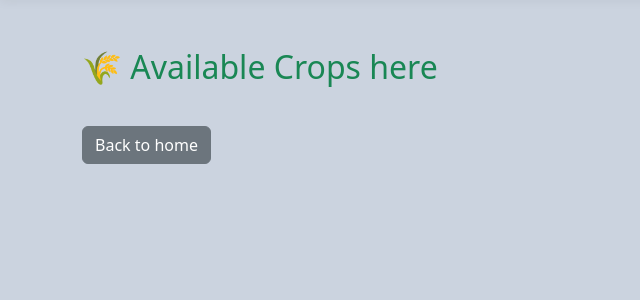
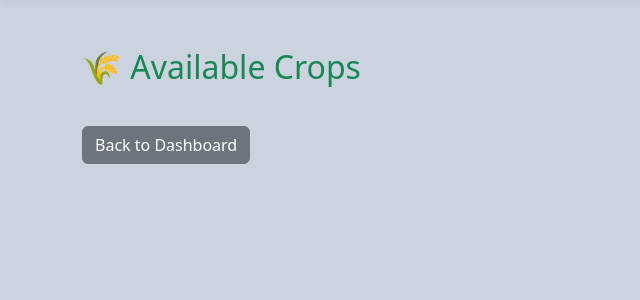
Before and after one commit to chetan3622/Direct-Market, a Flask app: page /view_crops in a window 1280 px wide. Shown: the part 62-362 px from the top of the page, without its empty margins (0-640 px from the left). Run offline with Flask 3, Linux system fonts and the light colour scheme; the visitor is signed in with stand-in values (Sample User, id 1); data that the repository does not hold is empty.

Commit message:
Update view_crops.html

```diff
--- a/templates/view_crops.html
+++ b/templates/view_crops.html
@@ -2,7 +2,7 @@
 {% block content %}
 
 <div class="container mt-5">
-  <h2 class="mb-4 text-success">🌾 Available Crops here</h2>
+  <h2 class="mb-4 text-success">🌾 Available Crops</h2>
 
   <div class="row">
     {% for crop in crops %}
@@ -25,7 +25,7 @@
     {% endfor %}
   </div>
 
-  <a href="/buyer_dashboard" class="btn btn-secondary mt-3">Back to home</a>
+  <a href="/buyer_dashboard" class="btn btn-secondary mt-3">Back to Dashboard</a>
 </div>
 
 {% endblock %}
```
